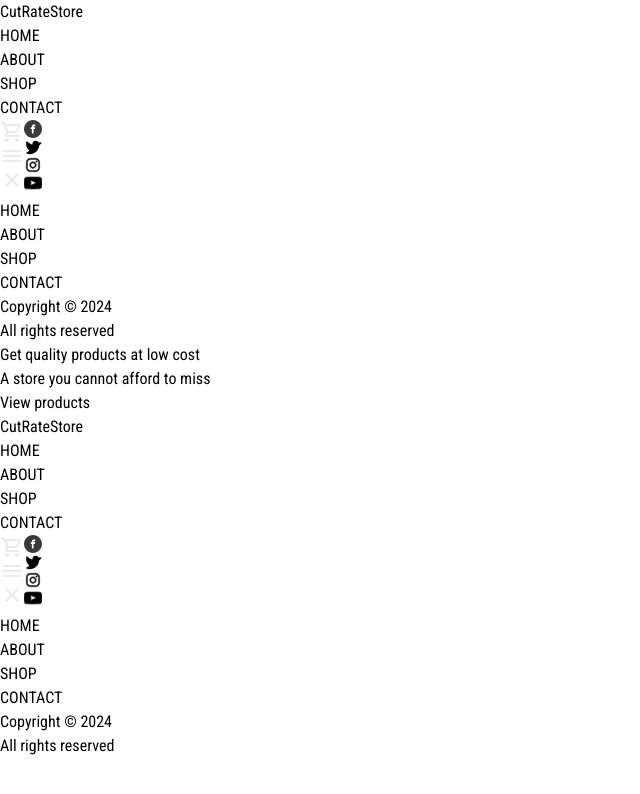
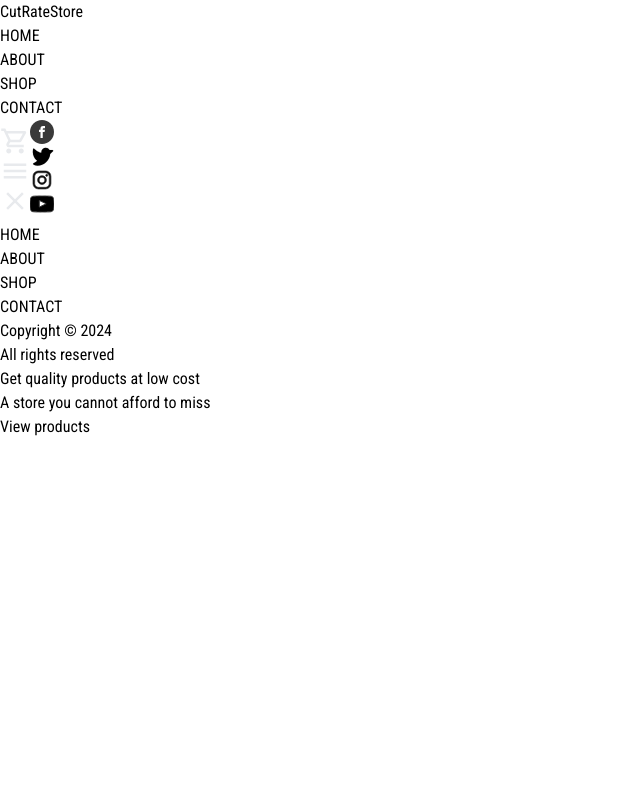
Before and after one commit to ShreyasP-iLeaf/vue-shop-site, a Vue app: page / in a window 1280 px wide. Shown: the top 794 px of the page, without its empty margins (0-640 px from the left). Built offline with nearby package versions, Linux system fonts and the light colour scheme.

Commit message:
Making product list into separate component and refining styles

```diff
--- a/src/App.vue
+++ b/src/App.vue
@@ -1,7 +1,6 @@
 <template class="max-w-[1440px]">
   <NavSection position="header" :appWidth="appWidth" />
   <router-view />
-  <NavSection position="footer" />
 </template>
 
 <script>
--- a/src/assets/base.css
+++ b/src/assets/base.css
@@ -6,5 +6,8 @@
   font-weight: normal;
 }
 
-body {
+html,
+body,
+#app {
+  height: auto;
 }
--- a/src/assets/main.css
+++ b/src/assets/main.css
@@ -8,3 +8,8 @@
 #app {
   font-family: 'Roboto Condensed';
 }
+
+body,
+#app {
+  min-height: 100vh;
+}
--- a/src/components/common/NavSection.vue
+++ b/src/components/common/NavSection.vue
@@ -1,15 +1,15 @@
 <template>
   <div
-    :class="`transition-all font-roboto ${position === 'header' ? 'bg-black sticky top-0 text-white h-[80px] md:h-[100px] z-30' : 'bg-[#f1f4f1] text-black h-auto min-h-[100px] p-10 '} flex justify-center items-center px-5 md:px-10`"
+    :class="`transition-all font-roboto ${position === 'header' ? 'bg-black text-white h-[80px] md:h-[100px] lg:h-[120px] z-30 sticky top-0 z-50' : 'bg-[#f1f4f1] text-black h-auto min-h-[100px] p-10 '} flex justify-center items-center px-5 md:px-10`"
   >
     <nav
       :class="`max-w-[1440px] grid ${position === 'footer' ? 'max-sm:grid-cols-1 max-sm:space-y-5 justify-center items-center max-md:grid-cols-3 grid-cols-5' : 'grid-cols-5'} w-full items-center justify-center`"
     >
-      <a href="/" class="title col-span-1 text-left max-sm:text-center text-2xl"
+      <a href="/" class="title col-span-1 text-left max-sm:text-center text-3xl"
         >CutRateStore</a
       >
       <ul
-        :class="`m-auto grid  w-[75%] max-w-[400px] text-center ${position === 'header' ? 'max-md:hidden grid-cols-4 col-span-3' : 'grid-cols-1 md:grid-cols-4 md:col-span-3'}`"
+        :class="`m-auto grid text-2xl  w-[75%] max-w-[400px] text-center ${position === 'header' ? 'max-md:hidden grid-cols-4 col-span-3' : 'grid-cols-1 md:grid-cols-4 md:col-span-3'}`"
       >
         <li
           :class="`px-5 ${position === 'header' ? 'hover:scale-x-110 hover:scale-y-110 duration-100 ease-in-out' : 'my-1'}`"
@@ -38,9 +38,9 @@
         <svg
           class="max-md:hidden"
           xmlns="http://www.w3.org/2000/svg"
-          height="24px"
+          height="30px"
           viewBox="0 -960 960 960"
-          width="24px"
+          width="30px"
           fill="#e8eaed"
         >
           <path
@@ -51,9 +51,9 @@
           @click="isMenuOpen = true"
           :class="`${!isMenuOpen ? 'md:hidden' : 'hidden'}`"
           xmlns="http://www.w3.org/2000/svg"
-          height="24px"
+          height="30px"
           viewBox="0 -960 960 960"
-          width="24px"
+          width="30px"
           fill="#e8eaed"
         >
           <path
@@ -64,9 +64,9 @@
           @click="isMenuOpen = false"
           :class="`${isMenuOpen ? 'md:hidden' : 'hidden'}`"
           xmlns="http://www.w3.org/2000/svg"
-          height="24px"
+          height="30px"
           viewBox="0 -960 960 960"
-          width="24px"
+          width="30px"
           fill="#e8eaed"
         >
           <path
@@ -79,8 +79,8 @@
       >
         <svg
           class="self-center"
-          height="18px"
-          width="18px"
+          height="24px"
+          width="24px"
           version="1.1"
           id="Layer_1"
           xmlns="http://www.w3.org/2000/svg"
@@ -104,8 +104,8 @@
         </svg>
         <svg
           class="fill-[#3a3a3a] hover:fill-[#025048]"
-          width="18px"
-          height="18px"
+          width="24px"
+          height="24px"
           viewBox="0 0 256 256"
           id="Flat"
           xmlns="http://www.w3.org/2000/svg"
@@ -125,8 +125,8 @@
         </svg>
         <svg
           class="fill-[#3a3a3a] hover:fill-[#025048] hover:stroke-[#025048]"
-          width="18px"
-          height="18px"
+          width="24px"
+          height="24px"
           viewBox="0 0 32 32"
           id="Camada_1"
           version="1.1"
@@ -151,8 +151,8 @@
         </svg>
         <svg
           class="fill-[#3a3a3a] hover:fill-[#025048]"
-          height="18px"
-          width="18px"
+          height="24px"
+          width="24px"
           version="1.1"
           id="XMLID_3_"
           xmlns="http://www.w3.org/2000/svg"
@@ -177,7 +177,7 @@
     </nav>
   </div>
   <div
-    :class="`h-auto w-full absolute transition-all duration-500 bg-[#f1f4f1] ${isMenuOpen && position === 'header' ? 'max-md:block -left-0' : '-left-full'} z-10`"
+    :class="`h-auto text-2xl w-full absolute transition-all duration-500 bg-[#f1f4f1] ${isMenuOpen && position === 'header' ? 'max-md:block -left-0' : '-left-full'} z-10`"
   >
     <ul class="cursor-pointer">
       <li class="px-5 py-3 hover:bg-[#fafafb]">
@@ -195,10 +195,10 @@
     </ul>
   </div>
   <div
-    :class="`${position === 'header' ? 'hidden' : 'bg-[#f1f4f1] text-[#424B4A] p-5 md:p-10 border-t-2 flex max-sm:block justify-between'}`"
+    :class="`${position === 'header' ? 'hidden' : ' bg-[#f1f4f1] text-[#424B4A] p-5 md:px-10 lg:px-10 xl:px-10 border-t-2 grid grid-cols-2 m-auto'}`"
   >
-    <div class="text-center">Copyright © 2024</div>
-    <div class="text-center">All rights reserved</div>
+    <div class="col-span-1">Copyright © 2024</div>
+    <div class="col-span-1 text-right">All rights reserved</div>
   </div>
 </template>
 
--- a/src/router/index.js
+++ b/src/router/index.js
@@ -1,5 +1,6 @@
 import { createRouter, createWebHistory } from 'vue-router'
-import LandingPage from '../views/Landing.vue'
+import ProductList from '../views/ProductList.vue'
+import Landing from '../views/Landing.vue'
 
 const router = createRouter({
   history: createWebHistory(import.meta.env.BASE_URL),
@@ -7,10 +8,15 @@ const router = createRouter({
     {
       path: '/',
       name: 'home',
-      component: LandingPage,
+      component: Landing,
     },
     {
-      path: '/about',
+      path: '/products',
+      name: 'products',
+      component: ProductList,
+    },
+    {
+      path: '/details',
       name: 'product',
       component: () => import('../views/Product.vue'),
     },
--- a/src/views/Product.vue
+++ b/src/views/Product.vue
@@ -1,5 +1,5 @@
 <template>
-  <div class="h-[150vh] bg-biege"></div>
+  <div class="h-[400vh] bg-biege"></div>
 </template>
 
 <script>
--- /dev/null
+++ b/src/views/ProductList.vue
@@ -0,0 +1,117 @@
+<template>
+  <section
+    :class="`${products.length && productsViewed ? 'relative' : 'absolute h-[calc(100vh-80px)] md:h-[calc(100vh-100px)] lg:h-[calc(100vh-120px)] bg-black'}  bg-black delay-500 w-full p-5 md:p-10 transition-all duration-1000 ${productsViewed ? '-left-0' : '-left-full'}`"
+  >
+    <div
+      v-show="products.length"
+      class="text-black grid grid-cols-1 md:grid-cols-2 lg:grid-cols-3 2xl:grid-cols-4"
+    >
+      <router-link
+        to="/details"
+        v-for="(item, index) in products"
+        :key="index"
+        :id="item.id"
+        class="bg-white grid grid-rows-5 p-3 border-2 m-3 text-center relative shadow-inner"
+      >
+        <div
+          class="row-span-1 text-xl self-center font-semibold border-b-2 max-h-10 whitespace-nowrap overflow-hidden text-ellipsis"
+        >
+          {{ item.title }}
+        </div>
+        <div class="grid grid-cols-1 row-span-4">
+          <img
+            class="w-full object-contain max-h-[230px] pb-5 hover:scale-105 duration-100 ease-in"
+            :src="item.image"
+            :alt="index"
+          />
+          <div class="flex flex-col justify-center items-center">
+            <div class="text-2xl">${{ item.price }}</div>
+            <div
+              class="rating-container"
+              :id="`r-${item.id}`"
+              v-if="item.rating.rate"
+            >
+              <span class="rating-star"></span>
+              <span class="rating-star"></span>
+              <span class="rating-star"></span>
+              <span class="rating-star"></span>
+              <span class="rating-star"></span>
+              <span class="rating-count text-2xl"
+                >({{ item.rating.count }})</span
+              >
+            </div>
+          </div>
+        </div>
+      </router-link>
+    </div>
+  </section>
+  <NavSection position="footer" />
+</template>
+
+<script>
+import NavSection from '@/components/common/NavSection.vue'
+
+export default {
+  name: 'ProductList',
+  data() {
+    return {
+      productsViewed: false,
+      products: [],
+    }
+  },
+  components: {
+    NavSection: NavSection,
+  },
+  beforeMount() {
+    this.productsViewed = true
+    fetch('https://fakestoreapi.com/products')
+      .then(res => res.json())
+      .then(json => {
+        this.products = json
+        this.products.sort(() => 0.5 - Math.random())
+        console.log(this.products)
+        this.$nextTick(() => this.putRatingOnBooks())
+      })
+  },
+  methods: {
+    putRatingOnBooks() {
+      this.products.forEach(each => {
+        const ratingValue = each.rating.rate
+        const ratingContainer = document.getElementById(`r-${each.id}`)
+        if (ratingContainer) {
+          const ratingStars = ratingContainer.querySelectorAll(`.rating-star`)
+          // Calculate the number of stars to be filled
+          const filledStars = Math.round(ratingValue * 2) / 2
+
+          // Add the 'filled' class to the appropriate number of stars
+          ratingStars.forEach((star, index) => {
+            if (index < filledStars) {
+              star.classList.add('filled')
+            }
+          })
+        }
+      })
+    },
+  },
+}
+</script>
+
+<style scoped lang="scss">
+.rating-container {
+  font-size: 24px;
+  display: flex;
+  .rating-star {
+    display: inline-block;
+    &.filled {
+      color: gold; /* Color for filled stars */
+    }
+    &::before {
+      content: '★';
+    }
+  }
+  .rating-count {
+    font-size: 21px;
+    padding-top: 3px;
+  }
+}
+</style>
```
Also changed, not shown: src/views/Landing.vue (+7 -114 lines).
